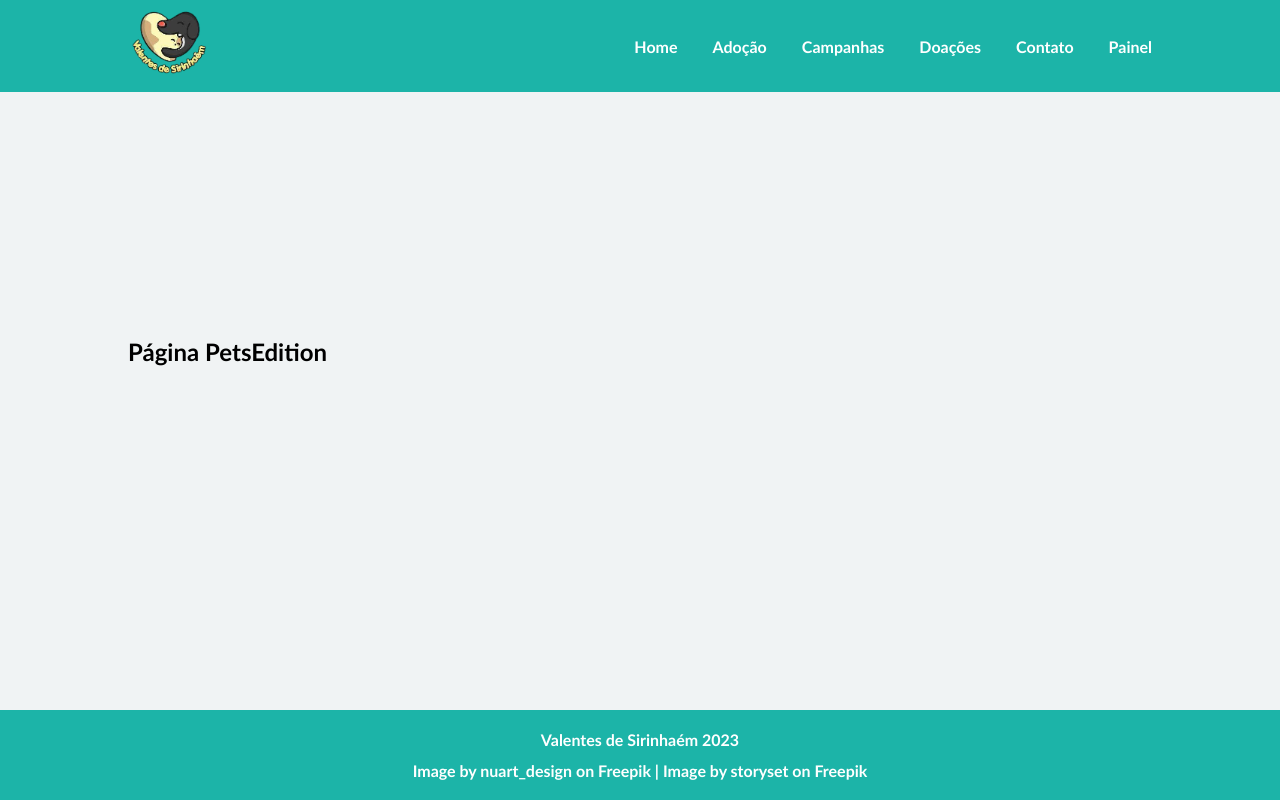
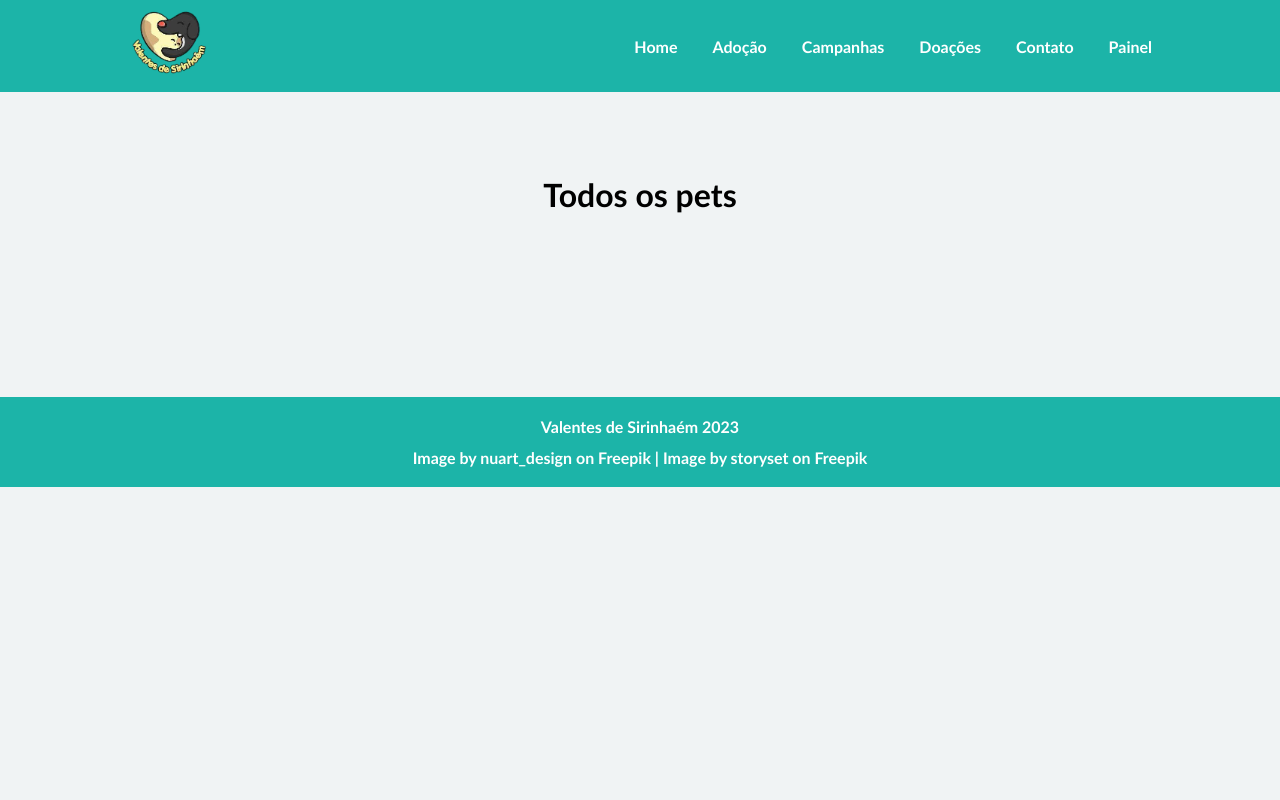
Before and after one commit to Julio-Norberto/Valentes-de-sirinhaem, a React (Vite) app: page /pets-edition in a window 1280 px wide. Built offline with nearby package versions, Linux system fonts and the light colour scheme.

Commit message:
style: update title styles

```diff
--- a/src/pages/PetsEdition/index.tsx
+++ b/src/pages/PetsEdition/index.tsx
@@ -10,7 +10,7 @@ export const PetsEdition: React.FunctionComponent = () => {
       </header>
 
       <section className='content'>
-        <h1>Página PetsEdition</h1>
+        <h1>Todos os pets</h1>
       </section>
       <Footer />
     </div>
--- a/src/pages/PetsEdition/petsEdition.css
+++ b/src/pages/PetsEdition/petsEdition.css
@@ -1,17 +1,28 @@
+.container {
+	height: 100vh;
+	display: flex;
+	flex-direction: column;
+}
+
 .container > header {
 	background-color: #1CB4A8;
 }
 
-.container {
-	height: 100vh;
-
-	display: flex;
-	flex-direction: column;
-	justify-content: space-between;
+.content {
+	width: 80%;
+	margin: 10px auto;
 }
 
+.content > h1 {
+	font-size: 32px;
+	line-height: 38.73px;
+	font-weight: 700;
+	text-align: center;
 
-.content {
-	width: 80%;
-	margin: 44px auto;
+	padding: 74px 0 72px 0;
 }
+
+.container footer-container {
+	position: fixed;
+  bottom: 0;
+}
```
